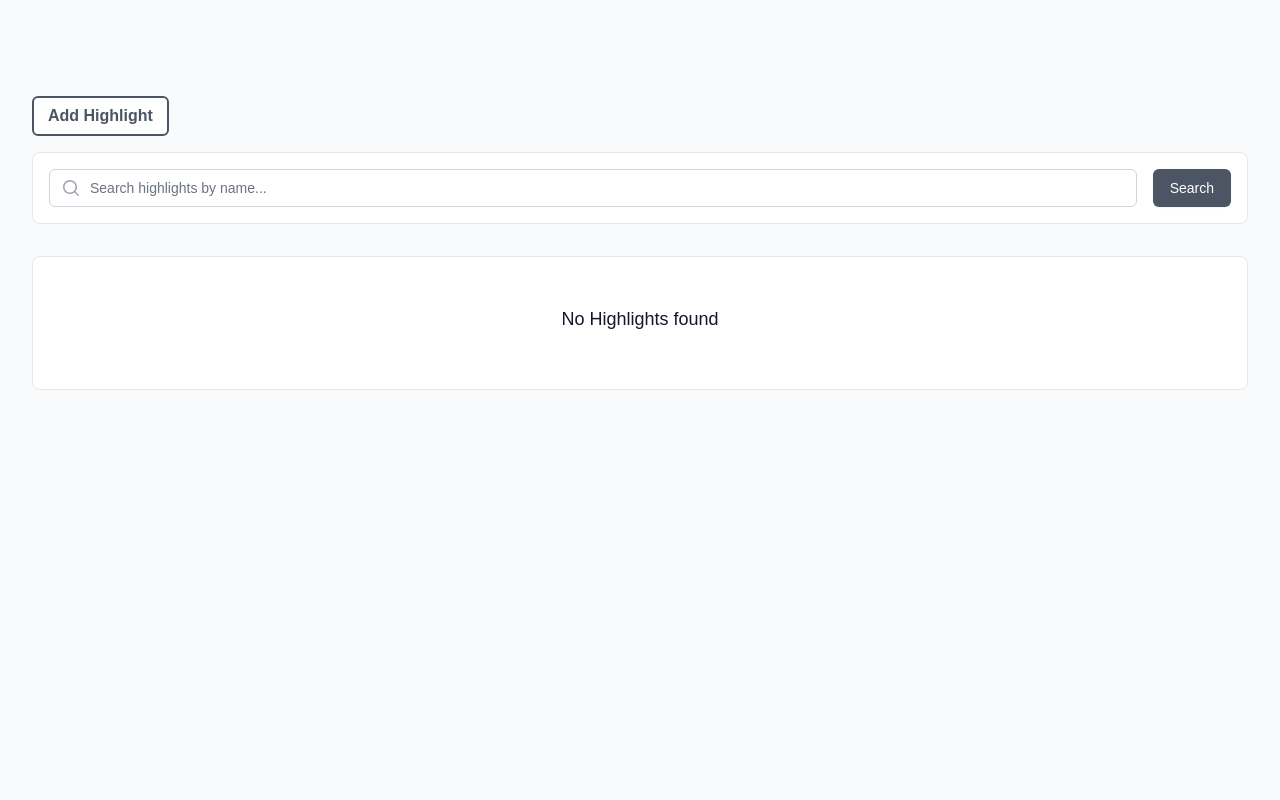
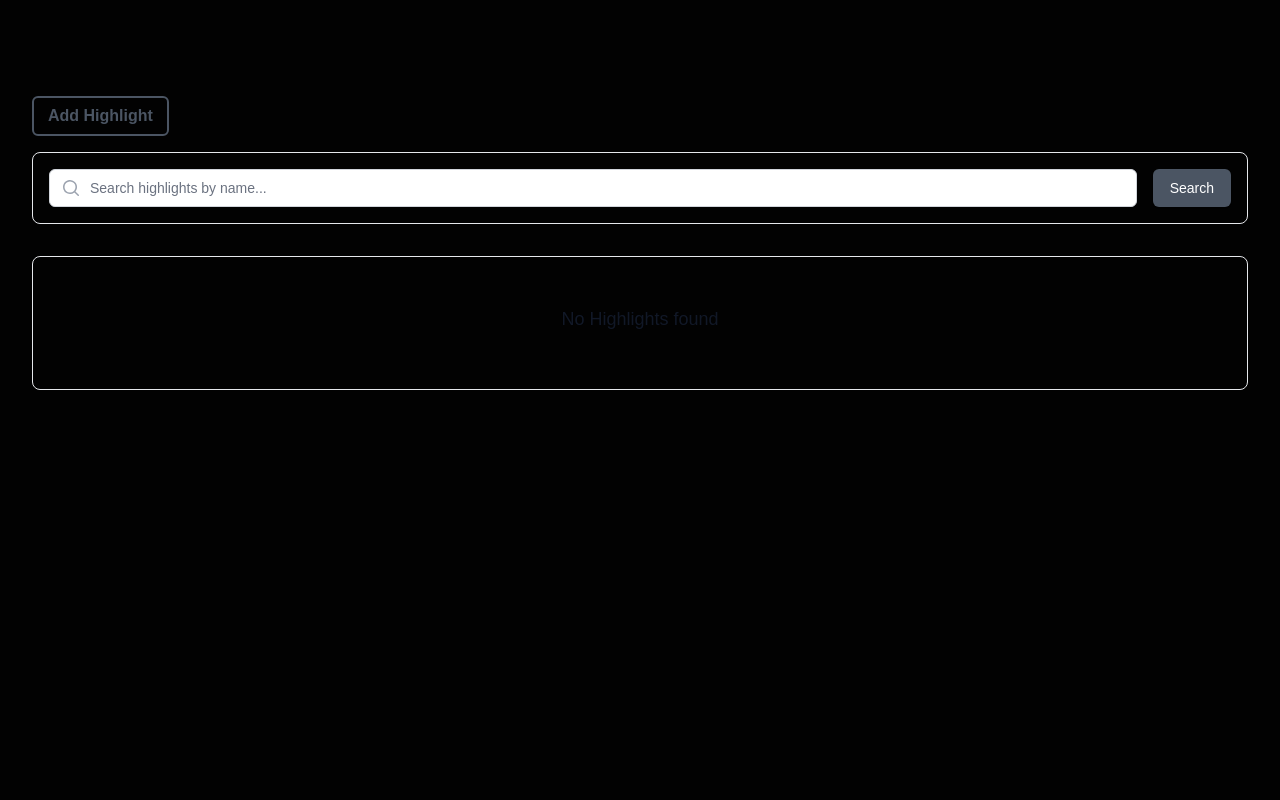
Before and after one commit to pbp-kelompok-c12/KickChronicle, a Django app: page /highlight/ in a window 1280 px wide. Shown: the part 65-865 px from the top of the page. Run offline with Django 5.2, Linux system fonts and the light colour scheme; data that the repository does not hold is empty; some libraries are stand-ins or nearby versions.

Commit message:
style: mengubah styling highlight

```diff
--- a/highlight/templates/highlight_main.html
+++ b/highlight/templates/highlight_main.html
@@ -2,15 +2,15 @@
 {% load static %}
 
 {% block content %}
-<div class="bg-gray-50 w-full pt-16 min-h-screen">
+<div class="w-full pt-16 min-h-screen">
   <div class="max-w-7xl mx-auto px-4 sm:px-6 lg:px-8 py-8">
 
-    <a href="{% url 'highlight:add_highlight' %}" class="inline-flex items-center px-4 py-2 bg-white text-gray-600 font-semibold outline outline-2 outline-gray-600 outline-offset-[-2px] rounded-md hover:bg-gray-600 hover:text-white transition-colors mb-4">
+    <a href="{% url 'highlight:add_highlight' %}" class="inline-flex items-center px-4 py-2 bg-gray text-gray-600 font-semibold outline outline-2 outline-gray-600 outline-offset-[-2px] rounded-md hover:bg-gray-600 hover:text-white transition-colors mb-4">
       Add Highlight
     </a>
 
    <!-- Search and Filter Section -->
-    <div class="mb-8 bg-white rounded-lg border border-gray-200 p-4">
+    <div class="mb-8 bg-gray rounded-lg border border-gray-200 p-4">
       <form method="GET" action="{% url 'highlight:show_main_page' %}" class="flex items-center gap-4">
 
         <!-- Search Input -->
@@ -25,7 +25,7 @@
               type="text"
               name="q"
               value="{{ request.GET.q }}"
-              class="block w-full pl-10 pr-3 py-2 border border-gray-300 rounded-md leading-5 bg-white text-black placeholder-gray-500 focus:outline-none focus:placeholder-gray-400 focus:ring-1 focus:ring-gray-500 focus:border-gray-500 sm:text-sm" {% comment %} <-- Added text-black here {% endcomment %}
+              class="block w-full pl-10 pr-3 py-2 border border-gray-300 rounded-md leading-5 bg-gray text-black placeholder-gray-500 focus:outline-none focus:placeholder-gray-400 focus:ring-1 focus:ring-gray-500 focus:border-gray-500 sm:text-sm" {% comment %} <-- Added text-black here {% endcomment %}
               placeholder="Search highlights by name..."
             >
         </div>
@@ -46,7 +46,7 @@
       {% empty %}
 
         <div class="col-span-1 md:col-span-2 lg:col-span-3">
-          <div class="bg-white rounded-lg border border-gray-200 p-12 text-center">
+          <div class="bg-gray rounded-lg border border-gray-200 p-12 text-center">
             <h3 class="text-lg font-medium text-gray-900 mb-2">No Highlights found</h3>
           </div>
         </div>
```
Also changed, not shown: highlight/templates/card_highlight.html (+5 -4 lines), highlight/templates/highlight_detail.html (+17 -13 lines).
